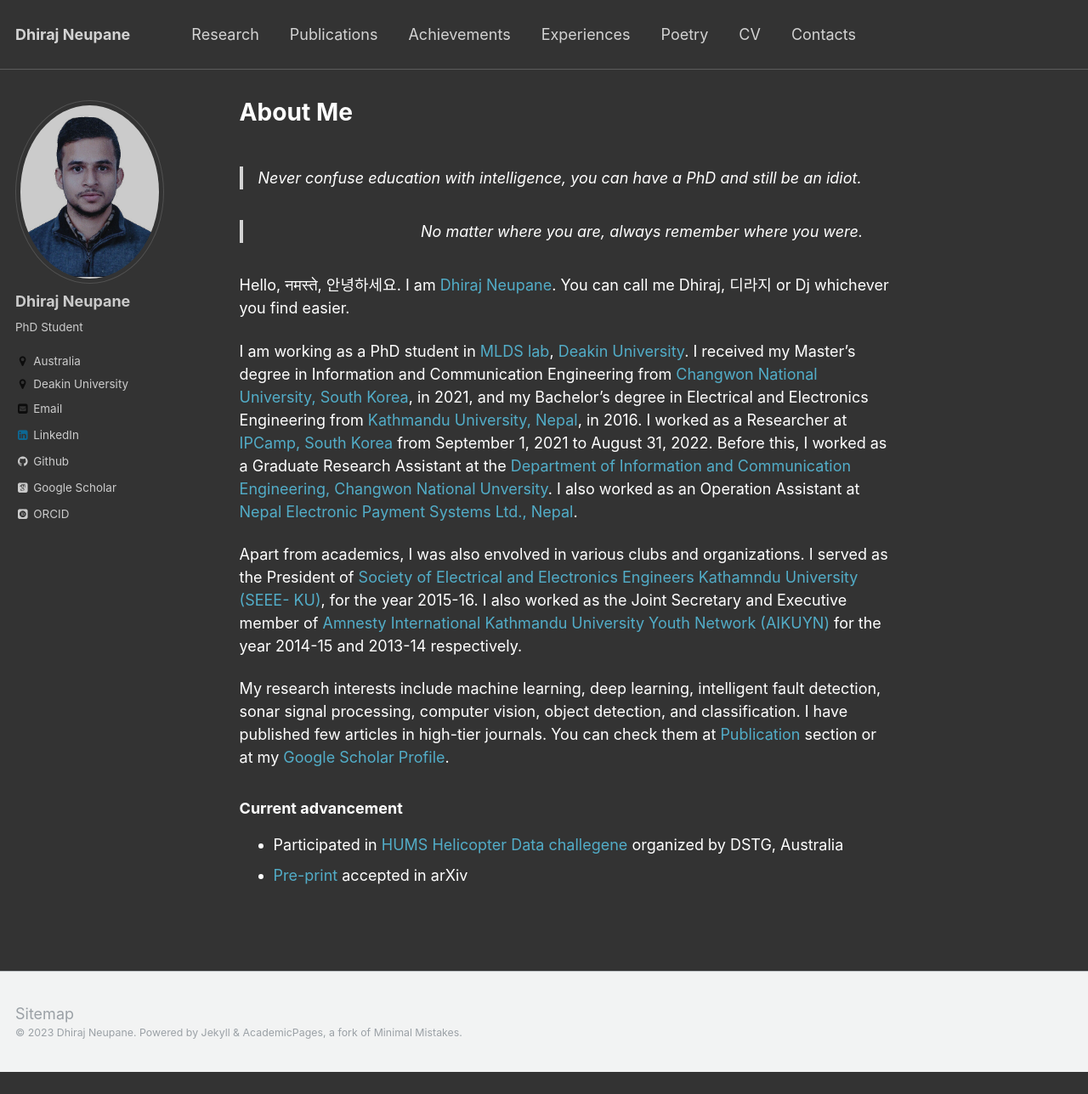
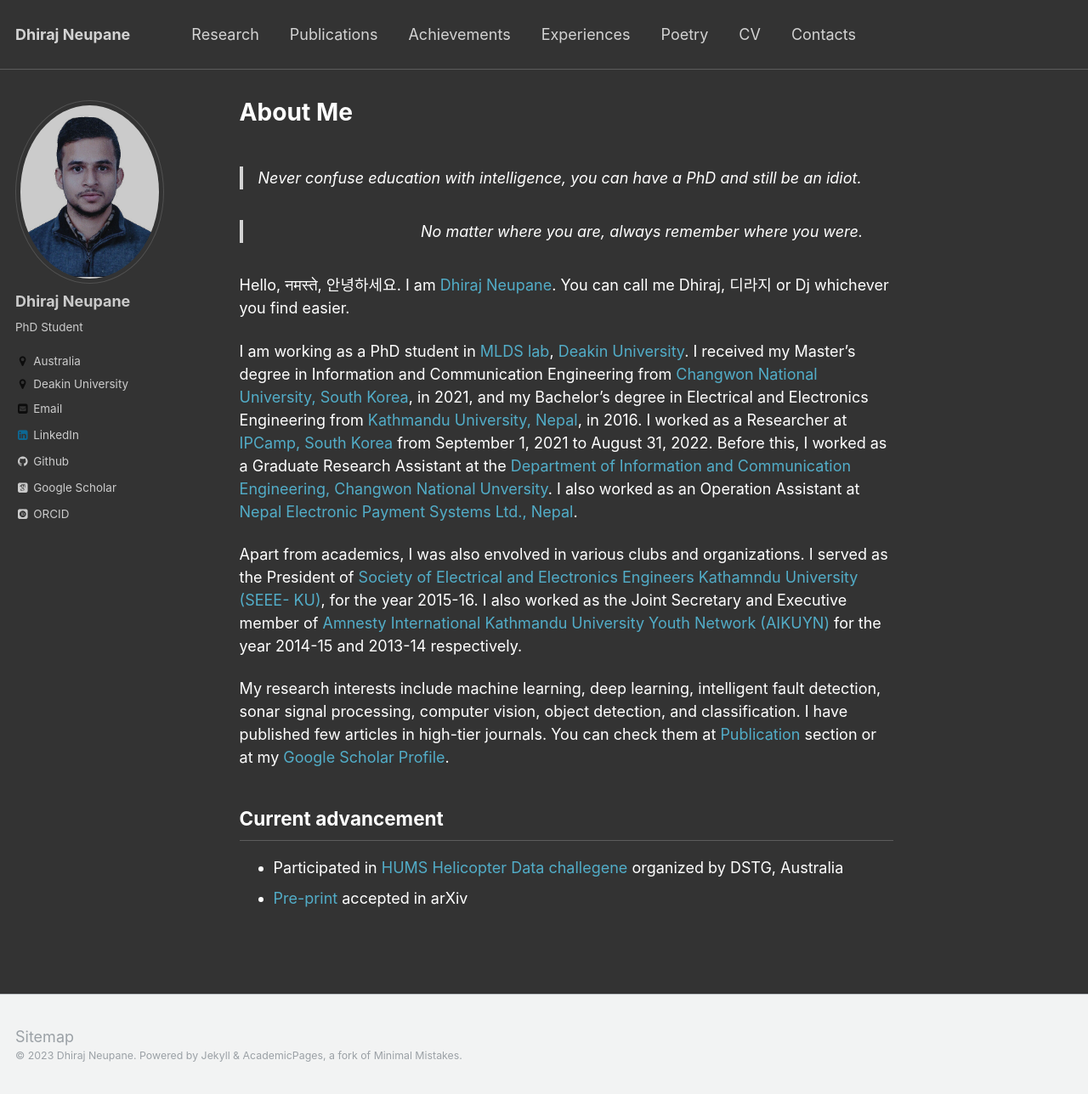
Before and after one commit to dhirajneupane/academicPortfolio, a Jekyll site: the page built from _pages/about.md, in a window 1280 px wide and 1288 px high. Shown: the whole window at 85% size. Built offline with Jekyll 4.4.1, drawn with Linux system fonts in a browser that asks for light colours; some web fonts are replaced.

```diff
--- a/_pages/about.md
+++ b/_pages/about.md
@@ -19,6 +19,6 @@ Apart from academics, I was also envolved in various clubs and organizations. I
 
 My research interests include machine learning, deep learning, intelligent fault detection, sonar signal processing, computer vision, object detection, and classification. I have published few articles in high-tier journals. You can check them at [Publication](https://www.dhirajneupane.com.np/publications/){:target="_blank"} section or at my [Google Scholar Profile](https://scholar.google.com/citations?user=KtSkA68AAAAJ&hl=en){:target="_blank"}.
 
-### Current advancement
+## Current advancement
 * Participated in [HUMS Helicopter Data challegene](https://humsconference.com.au/HUMS2023datachallenge/){:target="_blank"} organized by DSTG, Australia
 * [Pre-print](https://arxiv.org/abs/2302.00837v1) accepted in arXiv
```
